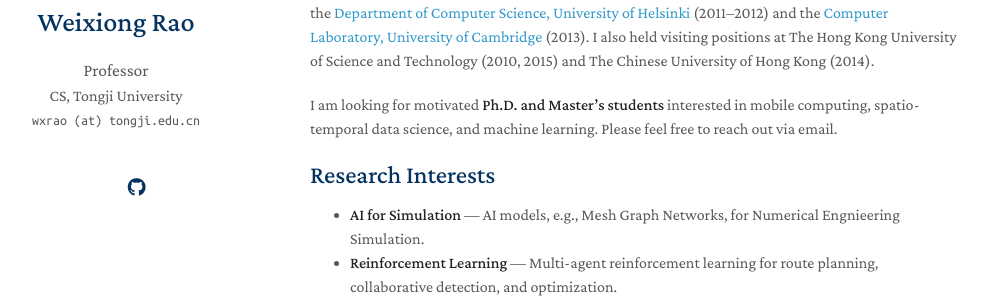
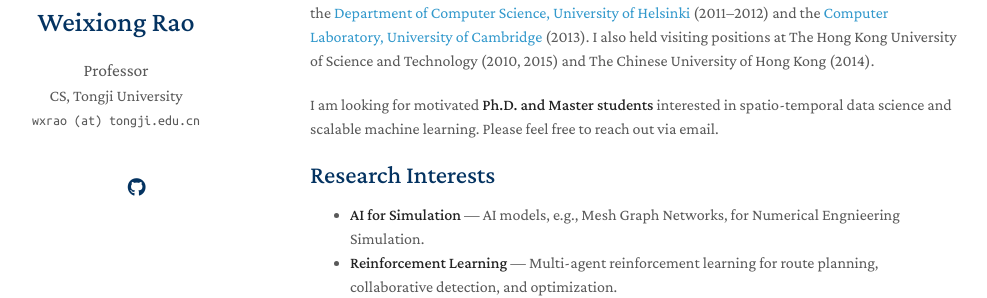
Before and after one commit to wxrao/wxrao.github.io, a Jekyll site: the page built from index.md, in a window 1280 px wide and 900 px high. Shown: the part 180-478 px from the top of the window, without its empty margins (160-1147 px from the left). Built offline with Jekyll 4.4.1, drawn with Linux system fonts in a browser that asks for light colours; a style sheet for code colours, icons or effects is not loaded; our own code applies the rules of GitHub Pages for plain Markdown files.

Commit message:
Update index.md

```diff
--- a/index.md
+++ b/index.md
@@ -6,7 +6,7 @@ layout: homepage
 
 I am a Full Professor at the [School of Computer Science and Technology, Tongji University](https://cs.tongji.edu.cn/info/1061/2735.htm). I received my Ph.D. in Computer Science and Engineering from [The Chinese University of Hong Kong](https://www.cse.cuhk.edu.hk/) in 2009, advised by Prof. Ada Fu. Prior to joining Tongji University in 2014, I was a postdoctoral researcher at the [Department of Computer Science, University of Helsinki](https://www.cs.helsinki.fi/) (2011–2012) and the [Computer Laboratory, University of Cambridge](https://www.cl.cam.ac.uk/) (2013). I also held visiting positions at The Hong Kong University of Science and Technology (2010, 2015) and The Chinese University of Hong Kong (2014).
 
-I am looking for motivated **Ph.D. and Master's students** interested in mobile computing, spatio-temporal data science, and machine learning. Please feel free to reach out via email.
+I am looking for motivated **Ph.D. and Master students** interested in spatio-temporal data science and scalable machine learning. Please feel free to reach out via email.
 
 ## Research Interests
 - **AI for Simulation** — AI models, e.g., Mesh Graph Networks, for Numerical Engnieering Simulation.
```
